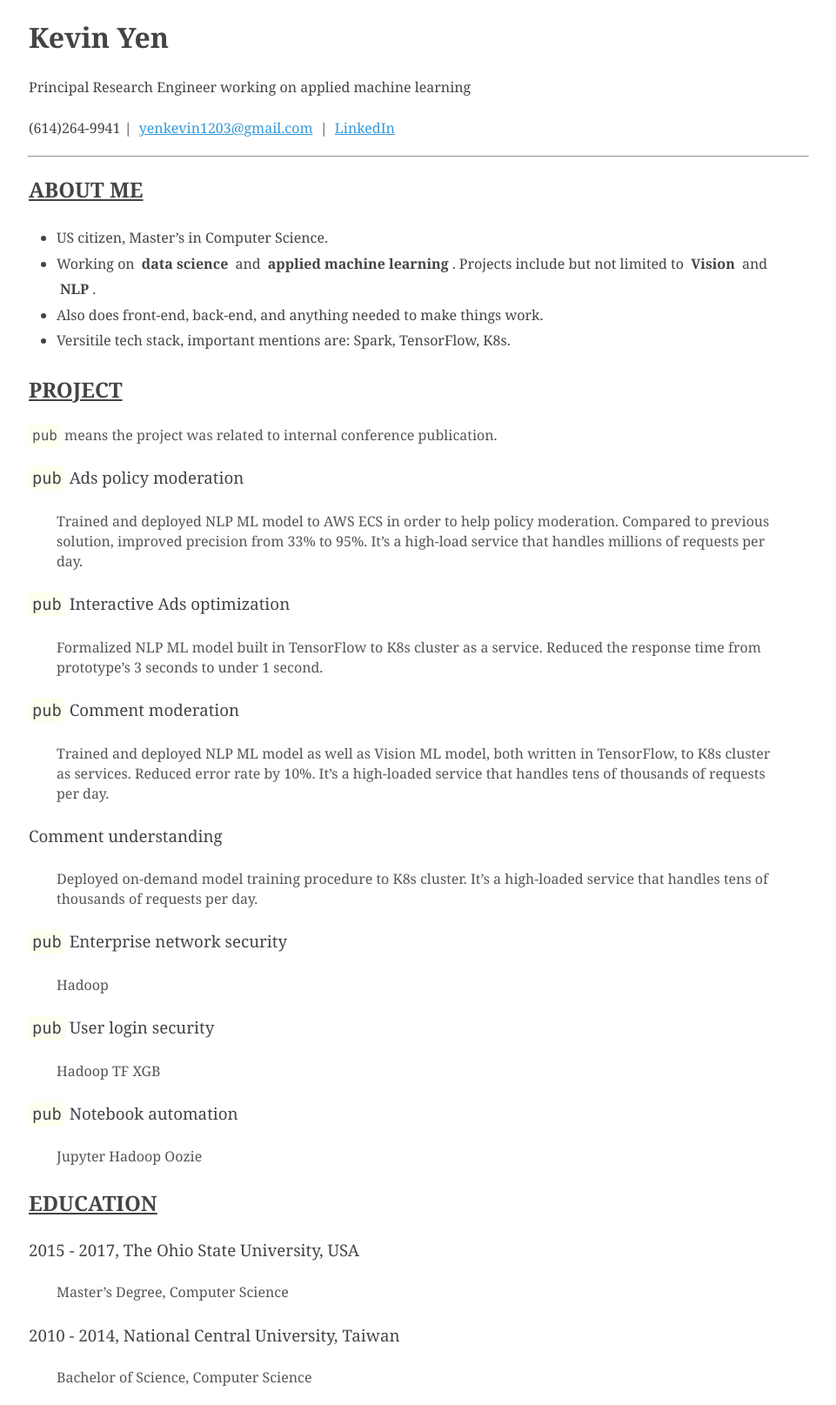
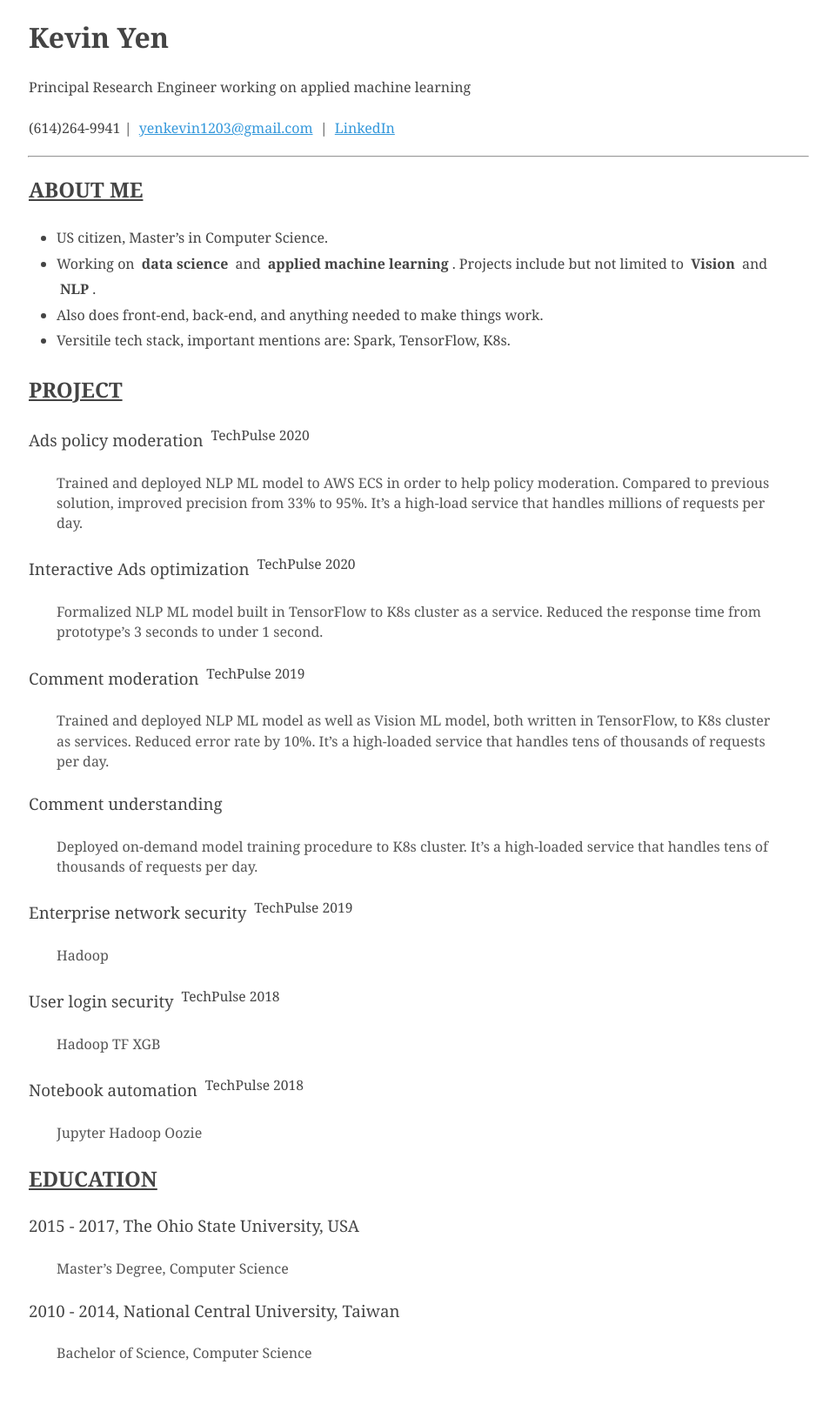
Before and after one commit to NivekNey/NivekNey.github.io, a Jekyll site: the page built from index.md, in a window 1280 px wide. Shown: the whole page at 87% size, without its empty margins (159-1120 px from the left). Built offline with Jekyll 4.4.1, drawn with Linux system fonts in a browser that asks for light colours; after the commit the page ends 1588 px from its top, so only the background shows below that.

Commit message:
Update index.md

```diff
--- a/index.md
+++ b/index.md
@@ -24,17 +24,15 @@ title: Kevin Yen
 
 ## Project
 
-`pub` means the project was related to internal conference publication.
-
-### `pub` Ads policy moderation
+### Ads policy moderation <sup>TechPulse 2020</sup>
 
 > Trained and deployed NLP ML model to AWS ECS in order to help policy moderation. Compared to previous solution, improved precision from 33% to 95%. It's a high-load service that handles millions of requests per day.
 
-### `pub` Interactive Ads optimization
+### Interactive Ads optimization <sup>TechPulse 2020</sup>
 
 > Formalized NLP ML model built in TensorFlow to K8s cluster as a service. Reduced the response time from prototype's 3 seconds to under 1 second.
 
-### `pub` Comment moderation
+### Comment moderation <sup>TechPulse 2019</sup>
 
 > Trained and deployed NLP ML model as well as Vision ML model, both written in TensorFlow, to K8s cluster as services. Reduced error rate by 10%. It's a high-loaded service that handles tens of thousands of requests per day.
 
@@ -42,15 +40,15 @@ title: Kevin Yen
 
 > Deployed on-demand model training procedure to K8s cluster. It's a high-loaded service that handles tens of thousands of requests per day.
 
-### `pub` Enterprise network security
+### Enterprise network security <sup>TechPulse 2019</sup>
 
 > Hadoop
 
-### `pub` User login security
+### User login security <sup>TechPulse 2018</sup>
 
 > Hadoop TF XGB
 
-### `pub` Notebook automation
+### Notebook automation <sup>TechPulse 2018</sup>
 
 > Jupyter Hadoop Oozie
 
```
